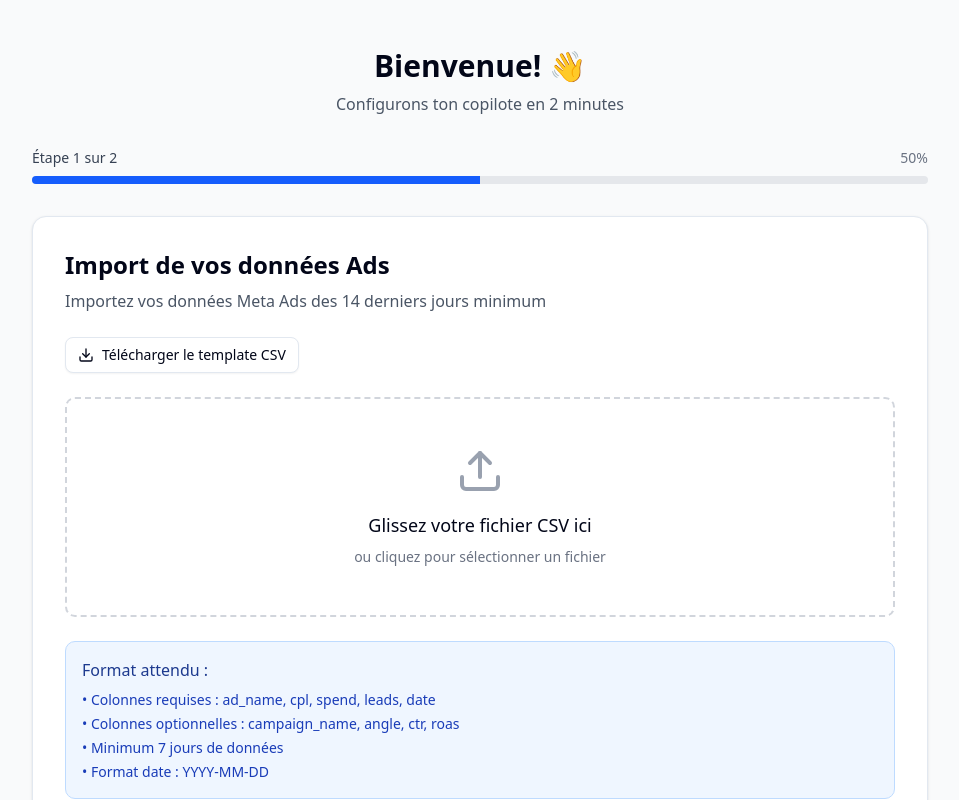
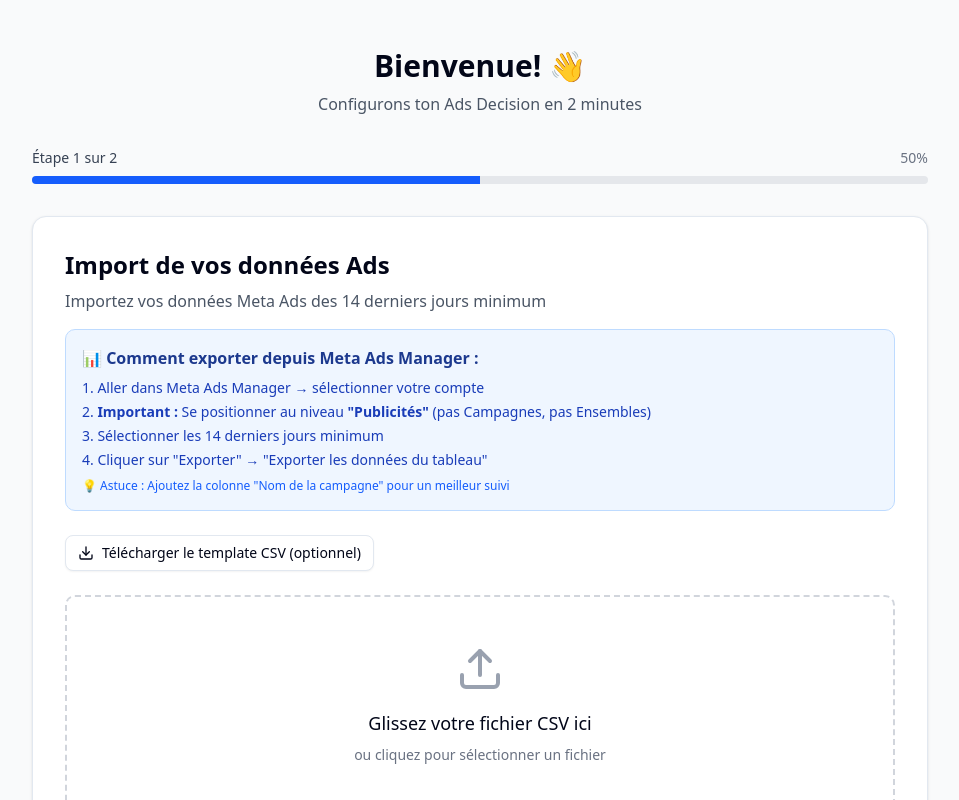
Before and after one commit to djamaliAliBahaBakar/ads-decision-copilot, a Next.js app: page /onboarding in a window 1280 px wide. Shown: the top 800 px of the page, without its empty margins (160-1119 px from the left). Built offline with nearby package versions, Linux system fonts and the light colour scheme.

Commit message:
info a propos de l'upload

```diff
--- a/app/dashboard/layout.tsx
+++ b/app/dashboard/layout.tsx
@@ -1,12 +1,21 @@
+import { redirect } from 'next/navigation'
 import { Sidebar } from '@/components/layout/sidebar'
 import { Header } from '@/components/layout/header'
 import { PaywallProvider } from '@/components/paywall'
+import { getOrCreateUser } from '@/lib/get-or-create-user'
 
-export default function DashboardLayout({
+export default async function DashboardLayout({
   children,
 }: {
   children: React.ReactNode
 }) {
+  // Vérifier si l'onboarding est complété
+  const user = await getOrCreateUser()
+
+  if (!user.onboardingCompleted) {
+    redirect('/onboarding')
+  }
+
   return (
     <PaywallProvider>
       <div className="min-h-screen bg-gray-50">
--- a/app/dashboard/upload/page.tsx
+++ b/app/dashboard/upload/page.tsx
@@ -81,10 +81,24 @@ export default function UploadPage() {
     <div className="max-w-4xl mx-auto space-y-8">
       <div>
         <h1 className="text-3xl font-bold mb-2 bg-gradient-to-r from-gray-900 to-gray-700 bg-clip-text text-transparent">
-          Upload CSV
+          Import CSV
         </h1>
         <p className="text-gray-600">Importez vos données Meta Ads pour analyse</p>
       </div>
+
+      {/* Instructions Meta Ads Manager */}
+      <Card className="p-4 bg-blue-50 border-blue-200">
+        <p className="font-semibold text-blue-900 mb-2">📊 Comment exporter depuis Meta Ads Manager :</p>
+        <ol className="text-sm text-blue-800 space-y-1 list-decimal list-inside">
+          <li>Aller dans Meta Ads Manager → sélectionner votre compte</li>
+          <li><strong>Important :</strong> Se positionner au niveau <strong>"Publicités"</strong> (pas Campagnes, pas Ensembles)</li>
+          <li>Sélectionner la période souhaitée</li>
+          <li>Cliquer sur "Exporter" → "Exporter les données du tableau"</li>
+        </ol>
+        <p className="text-xs text-blue-600 mt-2">
+          💡 Astuce : Ajoutez la colonne "Nom de la campagne" pour un meilleur suivi
+        </p>
+      </Card>
 
       <Card className="p-6">
         <div className={`
--- a/app/onboarding/page.tsx
+++ b/app/onboarding/page.tsx
@@ -52,7 +52,7 @@ export default function OnboardingPage() {
         <div className="text-center mb-8">
           <h1 className="text-3xl font-bold mb-2">Bienvenue! 👋</h1>
           <p className="text-gray-600">
-            Configurons ton copilote en 2 minutes
+            Configurons ton Ads Decision en 2 minutes
           </p>
         </div>
 
--- a/components/onboarding/step1-upload.tsx
+++ b/components/onboarding/step1-upload.tsx
@@ -192,9 +192,23 @@ ${rows.join('\n')}`
   return (
     <div>
       <h2 className="text-2xl font-bold mb-2">Import de vos données Ads</h2>
-      <p className="text-gray-600 mb-6">
+      <p className="text-gray-600 mb-4">
         Importez vos données Meta Ads des 14 derniers jours minimum
       </p>
+
+      {/* Instructions Meta Ads Manager */}
+      <div className="mb-6 p-4 bg-blue-50 border border-blue-200 rounded-lg">
+        <p className="font-semibold text-blue-900 mb-2">📊 Comment exporter depuis Meta Ads Manager :</p>
+        <ol className="text-sm text-blue-800 space-y-1 list-decimal list-inside">
+          <li>Aller dans Meta Ads Manager → sélectionner votre compte</li>
+          <li><strong>Important :</strong> Se positionner au niveau <strong>"Publicités"</strong> (pas Campagnes, pas Ensembles)</li>
+          <li>Sélectionner les 14 derniers jours minimum</li>
+          <li>Cliquer sur "Exporter" → "Exporter les données du tableau"</li>
+        </ol>
+        <p className="text-xs text-blue-600 mt-2">
+          💡 Astuce : Ajoutez la colonne "Nom de la campagne" pour un meilleur suivi
+        </p>
+      </div>
 
       {/* Bouton télécharger template */}
       <div className="mb-6">
@@ -204,7 +218,7 @@ ${rows.join('\n')}`
           className="gap-2"
         >
           <Download className="w-4 h-4" />
-          Télécharger le template CSV
+          Télécharger le template CSV (optionnel)
         </Button>
       </div>
 
```
